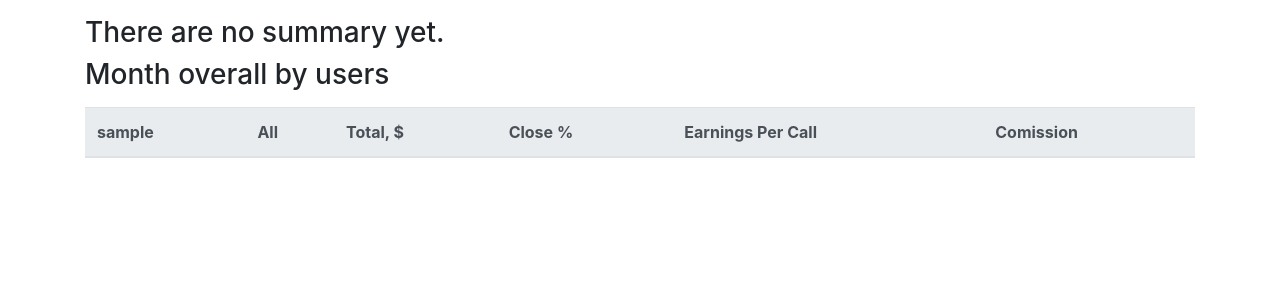
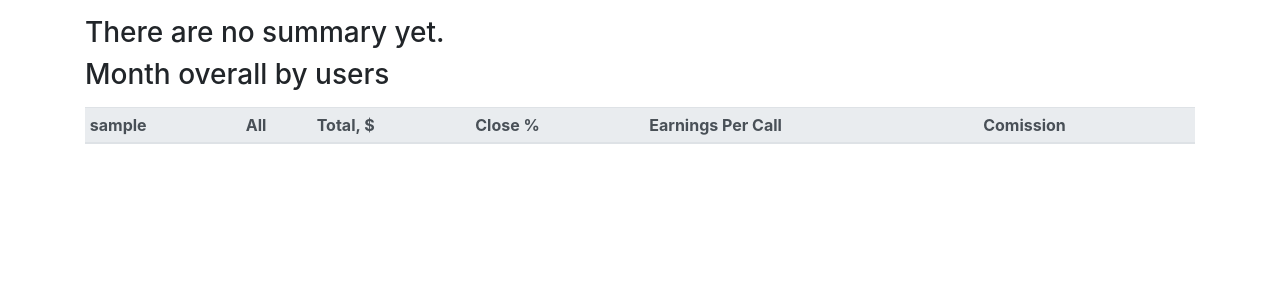
Before and after one commit to kirmishov/salestracking, a Django app: page /summary/2019/ in a window 1280 px wide. Shown: the part 56-356 px from the top of the page. Run offline with Django 3.2, Linux system fonts and the light colour scheme; the visitor is signed in with stand-in values (Sample User, id 1); data comes from the database, SQL or seed files in the repository; data that the repository does not hold is empty; some libraries are stand-ins or nearby versions.

Commit message:
added bootstrap attr to table in summary_year template

```diff
--- a/sales/templates/sales/summary_year.html
+++ b/sales/templates/sales/summary_year.html
@@ -33,7 +33,7 @@
 <h3>Month overall by users</h3>
 {% for user in user_month_based %}
     <p></p>
-    <table class="table table-hover">
+    <table class="table table-hover table-sm">
             <thead class="thead-light">
                 <tr>
                     <th>{{user.name}}</th>
```
